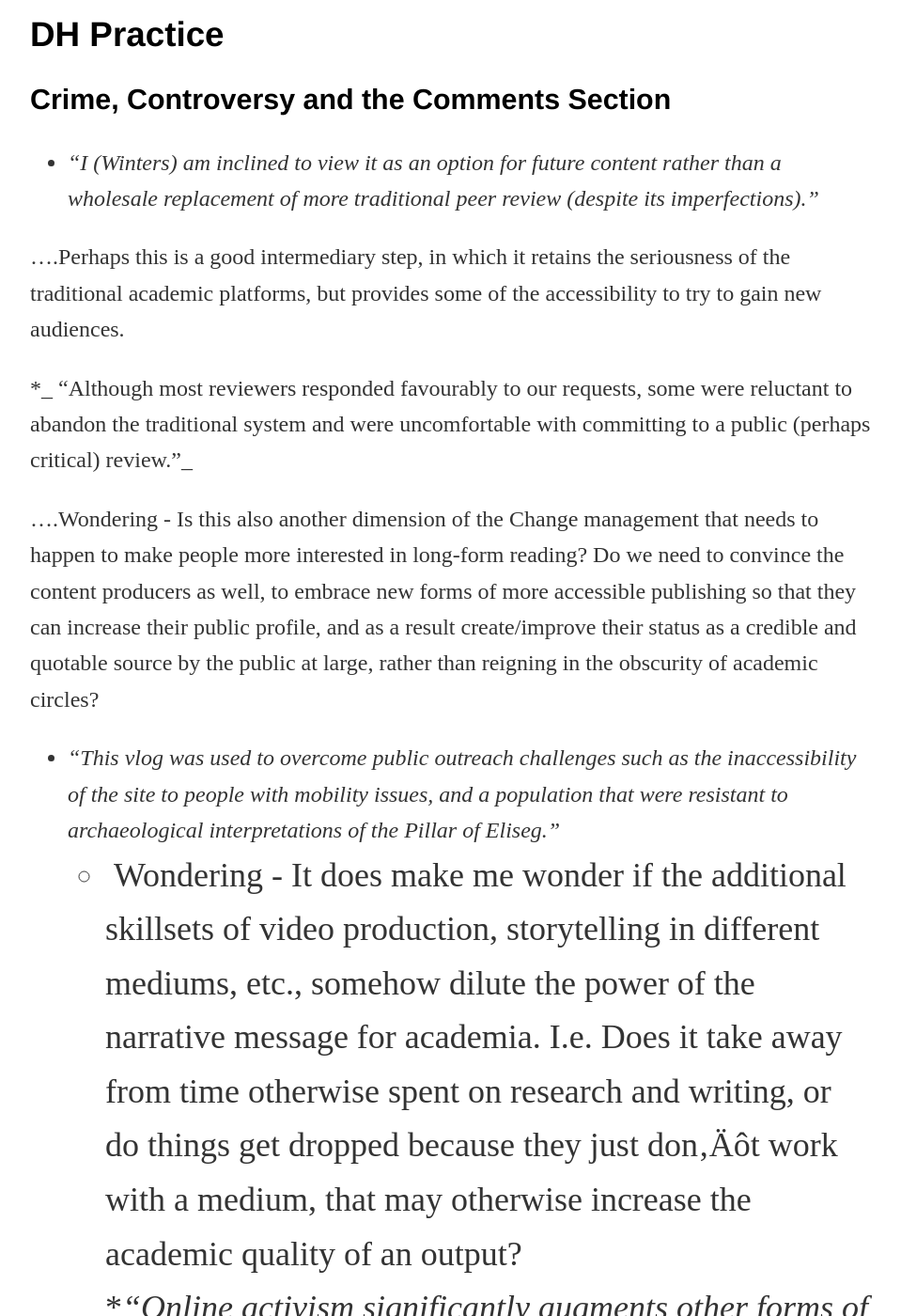
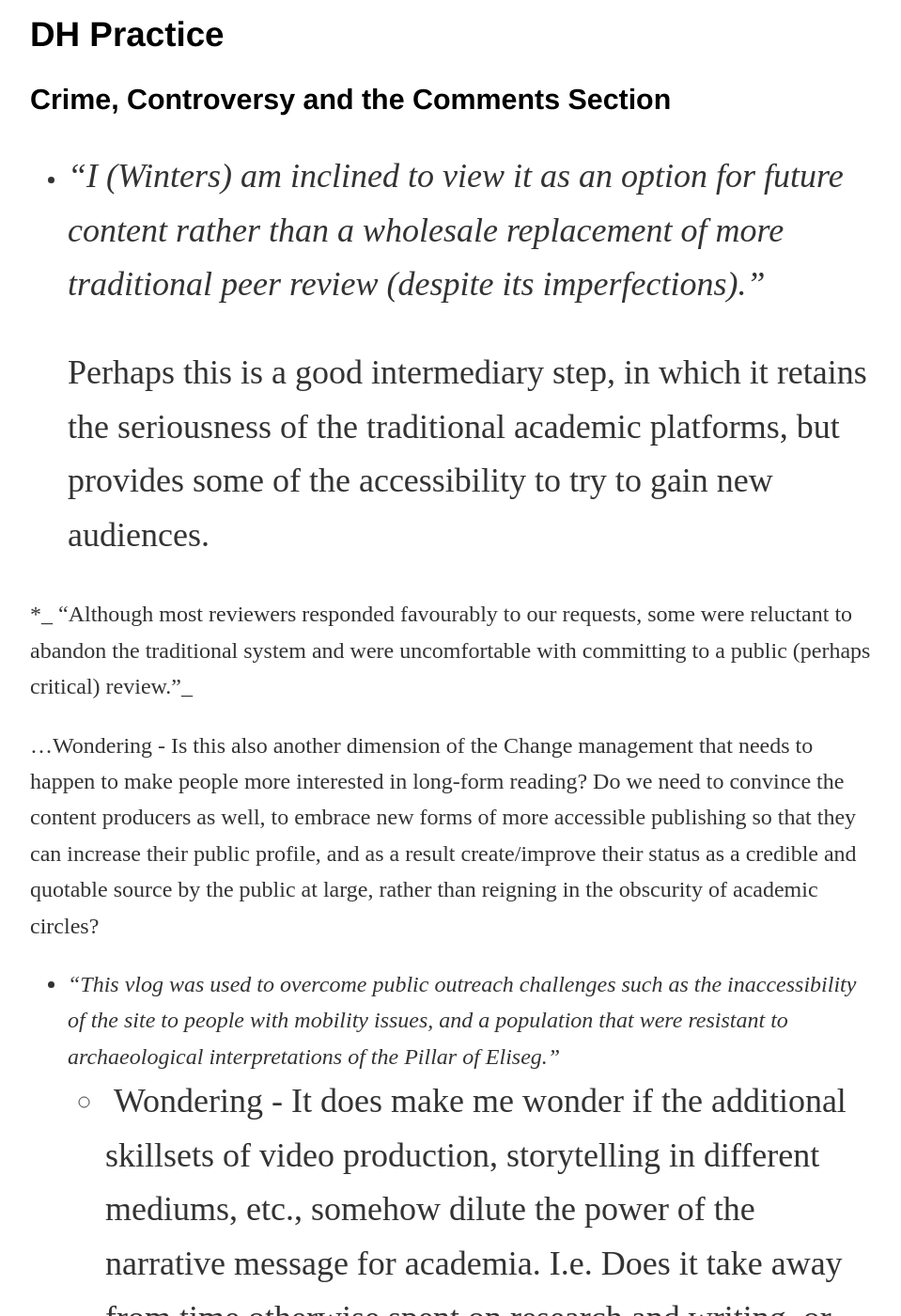
Before and after one commit to thatVargas/thatvargas.github.io, a Jekyll site: the page built from _posts/2018-02-04-public-Humanities.md, in a window 1280 px wide and 1400 px high, scrolled down 791 px. Shown: the whole window at 94% size, without its empty margins (160-1119 px from the left). Built offline with Jekyll 4.4.1, drawn with Linux system fonts in a browser that asks for light colours.

```diff
--- a/_posts/2018-02-04-public-Humanities.md
+++ b/_posts/2018-02-04-public-Humanities.md
@@ -13,11 +13,11 @@ _PLEASE NOTE: This is currently being re-formatted_
 
 * _"I (Winters) am inclined to view it as an option for future content rather than a wholesale replacement of more traditional peer review (despite its imperfections)."_
 
-....Perhaps this is a good intermediary step, in which it retains the seriousness of the traditional academic platforms, but provides some of the accessibility to try to gain new audiences.
+    Perhaps this is a good intermediary step, in which it retains the seriousness of the traditional academic platforms, but provides some of the accessibility to try to gain new audiences.
 
 *_ "Although most reviewers responded favourably to our requests, some were reluctant to abandon the traditional system and were uncomfortable with committing to a public (perhaps critical) review."_
 
-....Wondering - Is this also another dimension of the Change management that needs to happen to make people more interested in long-form reading? Do we need to convince the content producers as well, to embrace new forms of more accessible publishing so that they can increase their public profile, and as a result create/improve their status as a credible and quotable source by the public at large, rather than reigning in the obscurity of academic circles?
+...Wondering - Is this also another dimension of the Change management that needs to happen to make people more interested in long-form reading? Do we need to convince the content producers as well, to embrace new forms of more accessible publishing so that they can increase their public profile, and as a result create/improve their status as a credible and quotable source by the public at large, rather than reigning in the obscurity of academic circles?
 
 * _"This vlog was used to overcome public outreach challenges such as the inaccessibility of the site to people with mobility issues, and a population that were resistant to archaeological interpretations of the Pillar of Eliseg."_
 	*  Wondering - It does make me wonder if the additional skillsets of video production, storytelling in different mediums, etc., somehow dilute the power of the narrative message for academia. I.e. Does it take away from time otherwise spent on research and writing, or do things get dropped because they just don‚Äôt work with a medium, that may otherwise increase the academic quality of an output?
```
